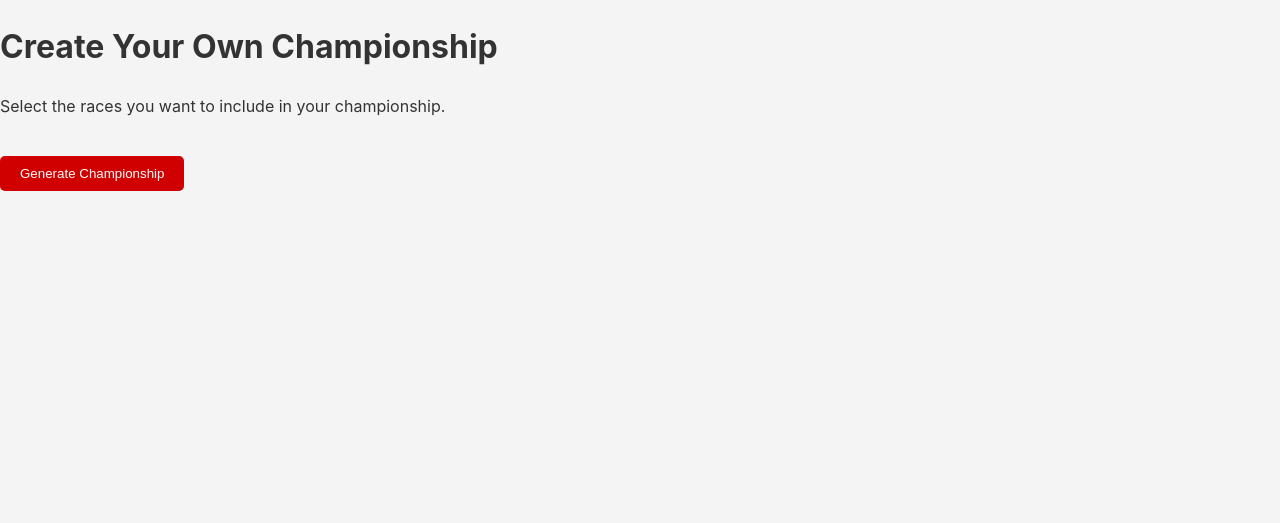
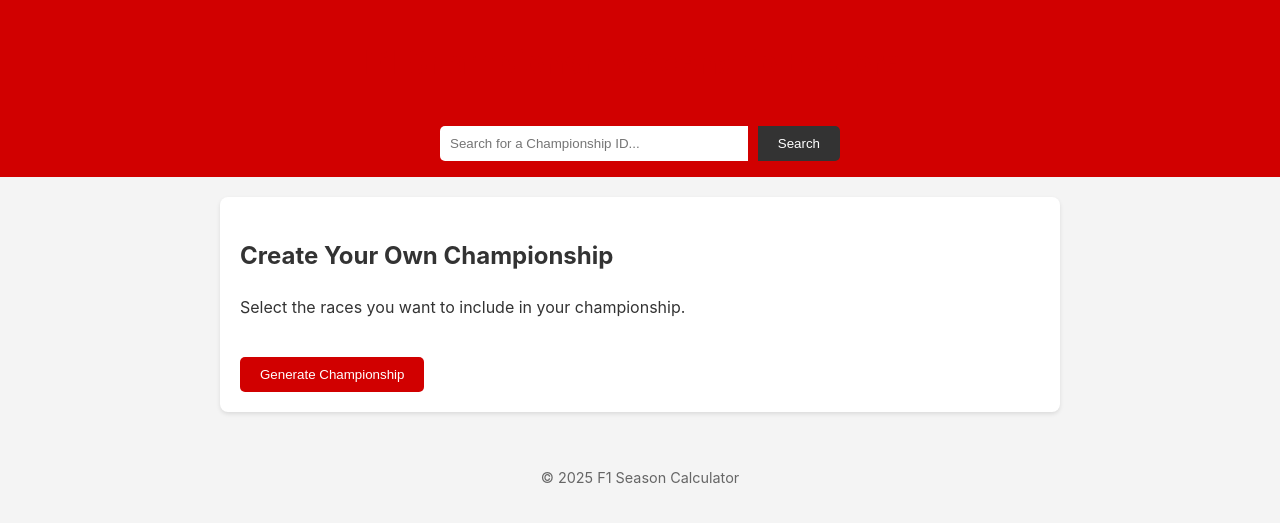
Before and after one commit to NikoKiru/F1_Season_Calculator, a Python web app: template templates/create_championship.html in a window 1280 px wide. Shown: the top 523 px of the page. Run offline with Jinja, Linux system fonts and the light colour scheme; the template is opened without the code that fills it, so the values that code supplies are empty.

Commit message:
Refactor create championship page: update header structure, enhance search functionality, and improve selected race block styling

```diff
--- a/templates/create_championship.html
+++ b/templates/create_championship.html
@@ -19,12 +19,21 @@
             cursor: pointer;
         }
         .race-block.selected {
-            background-color: #a0e0a0;
+            background-color: #d10000;
+            color: #fff;
         }
     </style>
 </head>
 <body>
-    <h1>Create Your Own Championship</h1>
+    <header>
+        <h1><a href="{{ url_for('views.index') }}" class="header-link">F1 Championship Scenario Explorer</a></h1>
+        <form action="" method="get" id="search-form">
+            <input type="search" id="search-input" name="championship_id" placeholder="Search for a Championship ID...">
+            <button type="submit">Search</button>
+        </form>
+    </header>
+    <main>
+        <h2>Create Your Own Championship</h2>
         <p>Select the races you want to include in your championship.</p>
         <div class="race-grid" id="race-grid">
             {% for number, name in rounds.items() %}
@@ -32,8 +41,20 @@
             {% endfor %}
         </div>
         <button id="generate-championship">Generate Championship</button>
+    </main>
+    <footer>
+        <p>&copy; 2025 F1 Season Calculator</p>
+    </footer>
 
     <script>
+        document.getElementById('search-form').addEventListener('submit', function(event) {
+            event.preventDefault();
+            const championshipId = document.getElementById('search-input').value;
+            if (championshipId) {
+                window.location.href = `{{ url_for('views.championship_page', id=0) }}`.replace('0', championshipId);
+            }
+        });
+
         document.addEventListener('DOMContentLoaded', function() {
             const raceGrid = document.getElementById('race-grid');
             const generateButton = document.getElementById('generate-championship');
```
Lines whose indentation alone changed are shown as unchanged.
